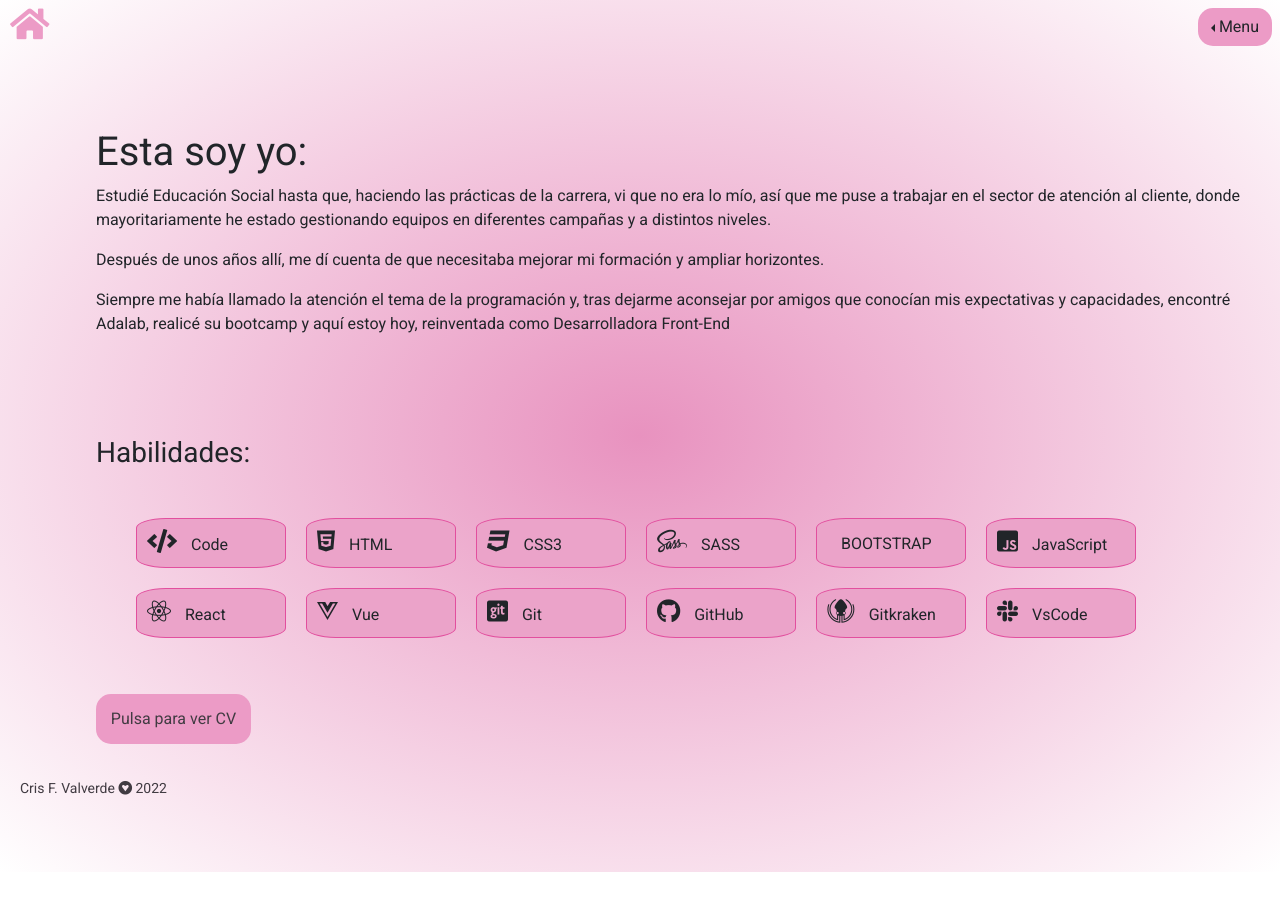
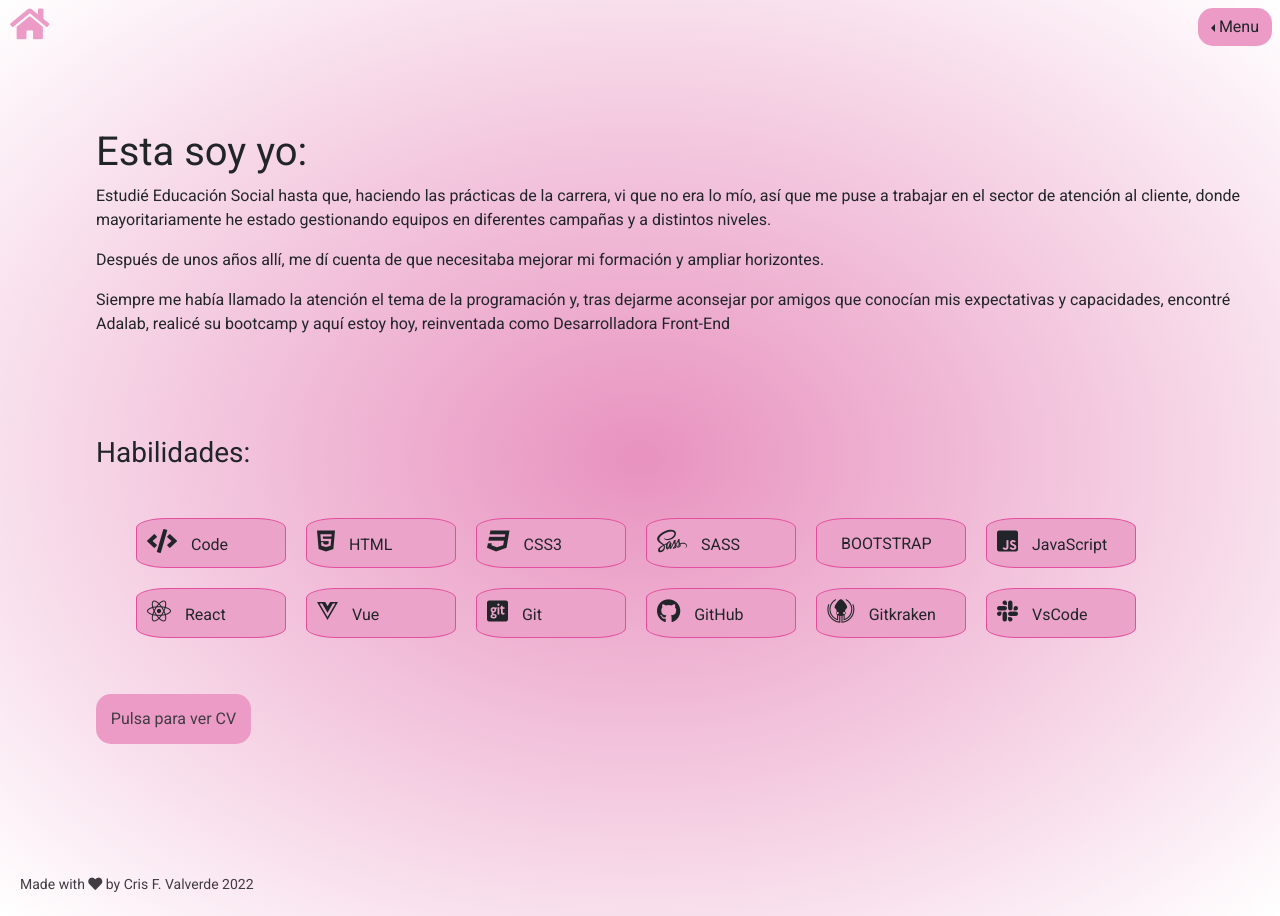
Before and after one commit to CriSFV/me_vuejs, a Nuxt app: page /aboutme in a window 1280 px wide. Shown: the top 916 px of the page. Before the commit the page ends 872 px from the top, so only its background shows below. Built offline with nearby package versions, Linux system fonts and the light colour scheme; some icons are missing; a web font is replaced by a local one.

Commit message:
change copy

```diff
--- a/assets/styles/footer.sass
+++ b/assets/styles/footer.sass
@@ -4,8 +4,8 @@
     color: $principal-letters
     width: 100%
     margin-top: auto
-    position: absolute
-    bottom: 0
+    position: inherit
+    padding-bottom: 20px
 
     &__copy
         margin-left: 20px
--- a/components/AppFooter.vue
+++ b/components/AppFooter.vue
@@ -2,7 +2,9 @@
 <template>
   <footer class="footer" id="contact">
     <small class="footer__copy">
-      Cris F. Valverde <i class="fab fa-gratipay"></i> {{ year }}
+      Made with <i class="fas fa-heart"></i> by Cris F. Valverde
+      <!-- <i class="fab fa-gratipay"></i> -->
+      {{ year }}
     </small>
   </footer>
 </template>
```
